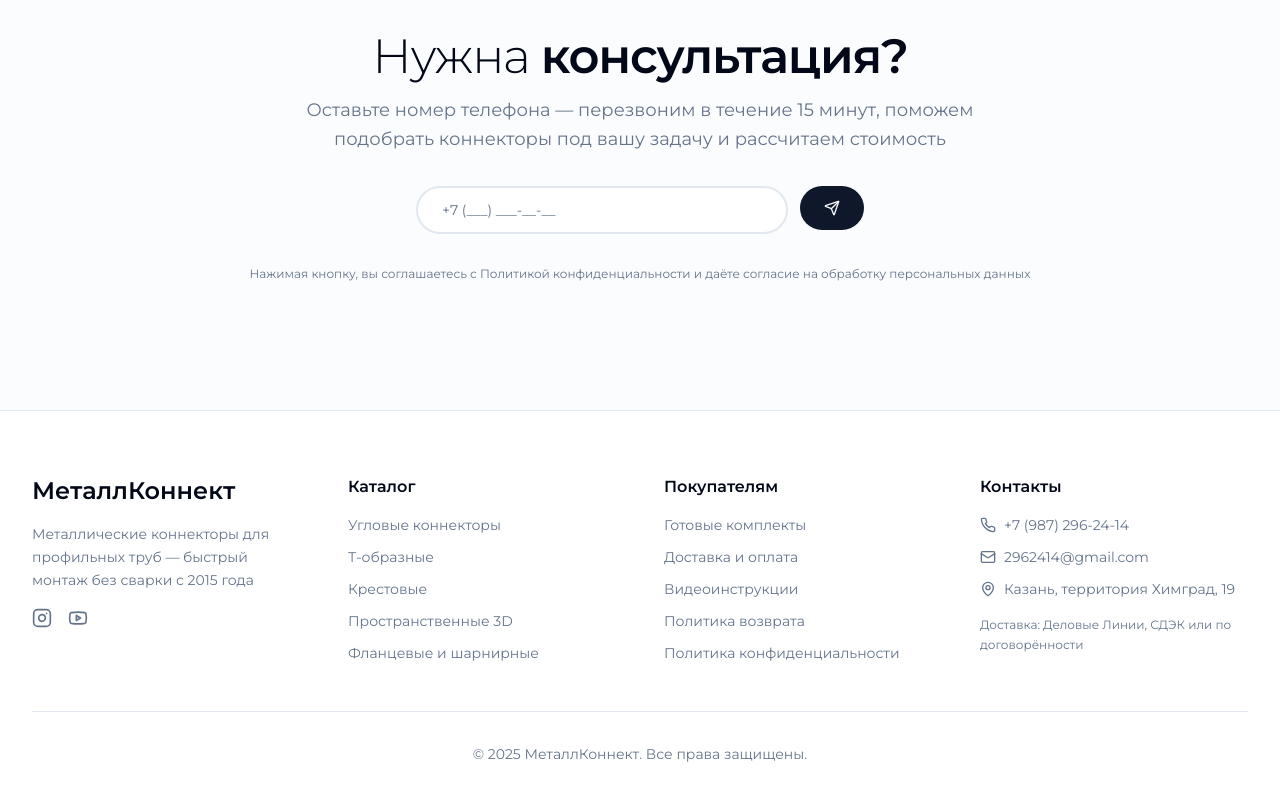
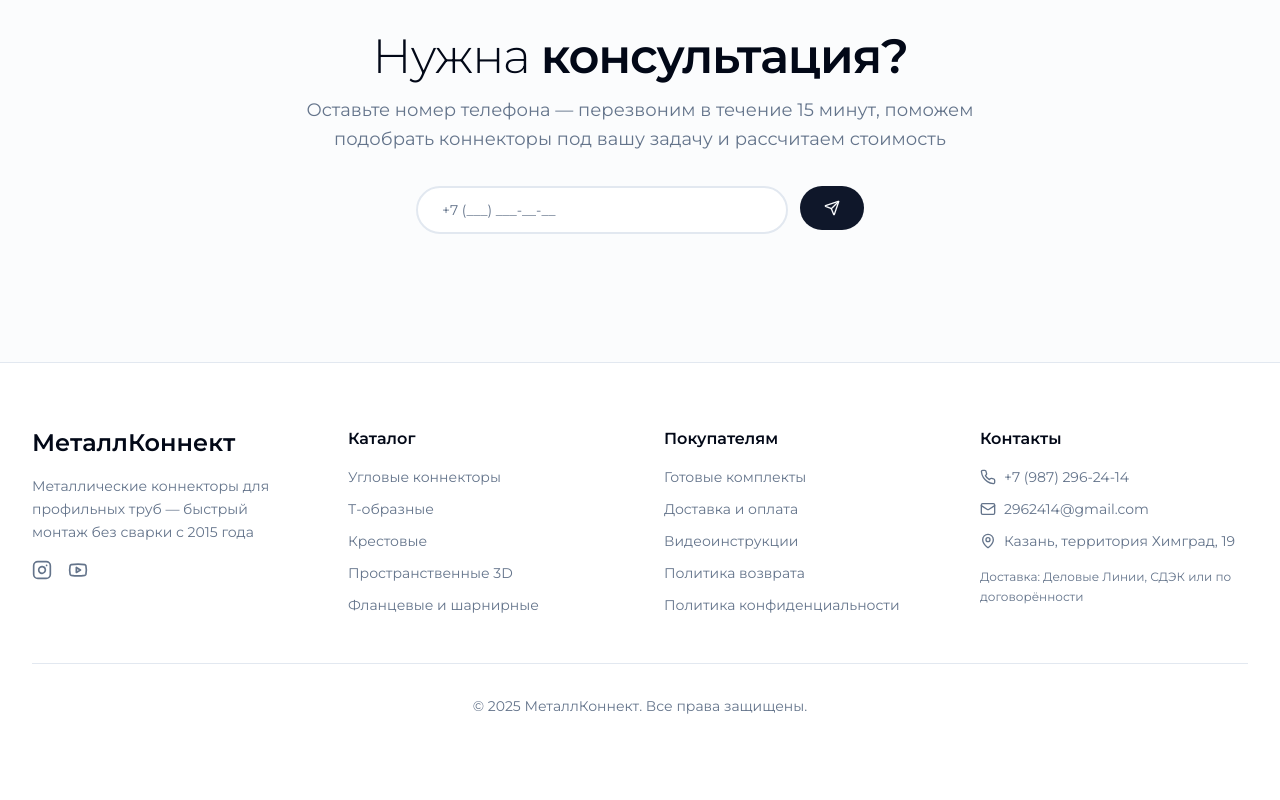
Before and after one commit to pr-poehali-dev/quantum-data-miner-4, a React (Vite) app: page / in a window 1280 px wide. Shown: the part 6020-6820 px from the top of the page. Built offline with nearby package versions, Linux system fonts and the light colour scheme.

Commit message:
`feat: remove consent section`

```diff
--- a/src/components/Newsletter.tsx
+++ b/src/components/Newsletter.tsx
@@ -46,9 +46,7 @@ export function Newsletter() {
             </div>
           </form>
 
-          <p className="text-xs text-muted-foreground">
-            Нажимая кнопку, вы соглашаетесь с Политикой конфиденциальности и даёте согласие на обработку персональных данных
-          </p>
+
         </div>
       </div>
     </section>
```
